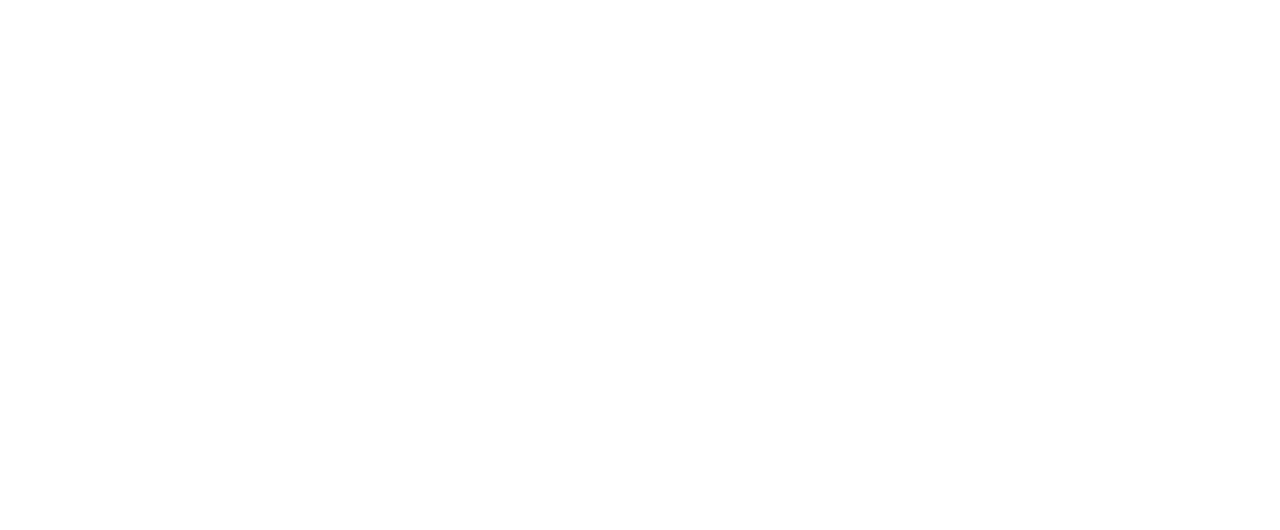
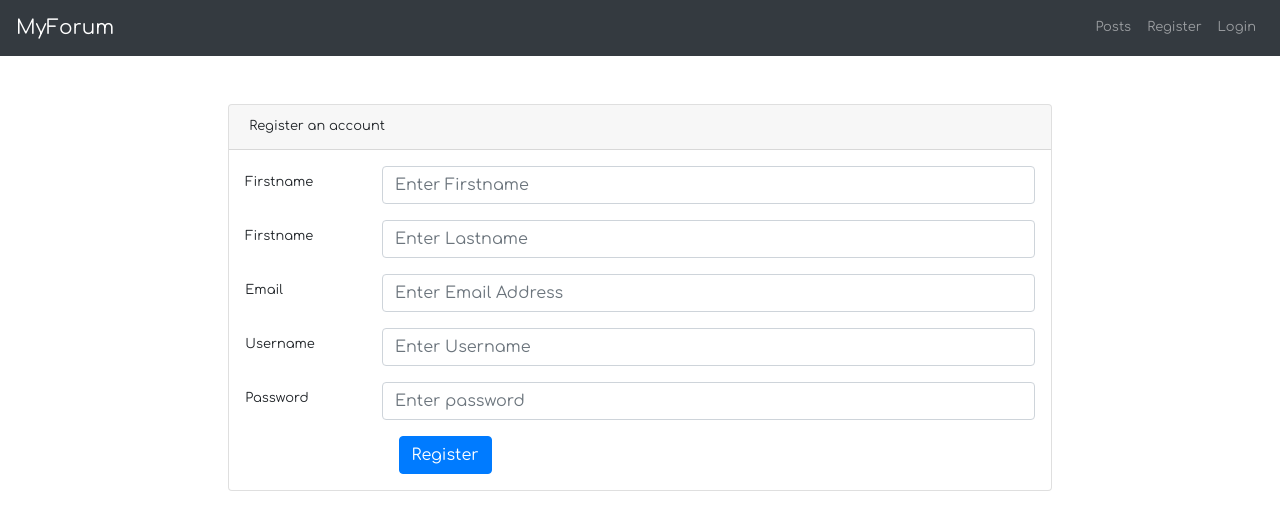
Before and after one commit to kosytedy/blog-react, a React (Create React App) app: page /register in a window 1280 px wide. Shown: the top 530 px of the page. Built offline with nearby package versions, Linux system fonts and the light colour scheme.

Commit message:
Created Register/Login components

```diff
--- a/src/components/app/App.js
+++ b/src/components/app/App.js
@@ -3,7 +3,8 @@
 import 'bootstrap/dist/css/bootstrap.min.css';
 import './App.css';
 import Home from '../home/Home';
-import Posts from '../posts/Posts';
+import Register from '../auth/Register';
+import Login from '../auth/Login';
 import Post from '../post/Post';
 
 class App extends Component {
@@ -16,8 +17,10 @@
       <Router>
         <Switch>
           <Route path='/' exact={true} component={Home} />
-          <Route path='/posts' exact={true} component={Posts} />
           <Route path='/post/:postId' component={Post} />
+          <Route path='/register' exact={true} component={Register} />
+          <Route path='/login' exact={true} component={Login} />
+
         </Switch>
       </Router>
     );
--- /dev/null
+++ b/src/components/auth/Login.js
@@ -0,0 +1,47 @@
+import React, { Component } from 'react';
+
+import { Card, Container, CardHeader, CardBody, Col, Button, Form, FormGroup, Label, Input } from 'reactstrap';
+
+import NavBar from '../navbar/NavBar';
+
+class Register extends Component {
+    constructor(props) {
+        super(props);
+        this.state = {  }
+    }
+    render() {
+        return (
+            <div>
+                <NavBar />
+                <Container className="col-lg-8 col-sm-12">
+                    <Card className="mt-5">
+                        <CardHeader>Account login</CardHeader>
+                        <CardBody>
+                            <Form className="p-3">
+                                <FormGroup row>
+                                    <Label for="username" sm={2}>Username</Label>
+                                    <Col sm={10}>
+                                    <Input type="text" name="username" id="username" placeholder="Enter username" />
+                                    </Col>
+                                </FormGroup>
+                                <FormGroup row>
+                                    <Label for="password" sm={2}>Password</Label>
+                                    <Col sm={10}>
+                                    <Input type="password" name="password" id="password" placeholder="Enter password" />
+                                    </Col>
+                                </FormGroup>
+                                <FormGroup check row>
+                                    <Col sm={{ size: 10, offset: 2 }}>
+                                    <Button color="primary">Login</Button>
+                                    </Col>
+                                </FormGroup>
+                            </Form>
+                        </CardBody>
+                    </Card>
+                </Container>
+            </div>
+        );
+    }
+}
+
+export default Register;
--- /dev/null
+++ b/src/components/auth/Register.js
@@ -0,0 +1,65 @@
+import React, { Component } from 'react';
+
+import { Card, Container, CardHeader, CardBody, Col, Button, Form, FormGroup, Label, Input } from 'reactstrap';
+
+import NavBar from '../navbar/NavBar';
+
+class Register extends Component {
+    constructor(props) {
+        super(props);
+        this.state = {  }
+    }
+    render() {
+        return (
+            <div>
+                <NavBar />
+                <Container className="col-lg-8 col-sm-12">
+                    <Card className="mt-5">
+                        <CardHeader>Register an account</CardHeader>
+                        <CardBody>
+                            <Form className="p-3">
+                                <FormGroup row>
+                                    <Label for="firstname" sm={2}>Firstname</Label>
+                                    <Col sm={10}>
+                                    <Input type="text" name="firstname" id="firstname" placeholder="Enter Firstname" />
+                                    </Col>
+                                </FormGroup>
+                                <FormGroup row>
+                                    <Label for="lastname" sm={2}>Firstname</Label>
+                                    <Col sm={10}>
+                                    <Input type="text" name="lastname" id="lastname" placeholder="Enter Lastname" />
+                                    </Col>
+                                </FormGroup>
+                                <FormGroup row>
+                                    <Label for="email" sm={2}>Email</Label>
+                                    <Col sm={10}>
+                                    <Input type="email" name="email" id="email" placeholder="Enter Email Address" />
+                                    </Col>
+                                </FormGroup>
+                                <FormGroup row>
+                                    <Label for="username" sm={2}>Username</Label>
+                                    <Col sm={10}>
+                                    <Input type="text" name="username" id="username" placeholder="Enter Username" />
+                                    </Col>
+                                </FormGroup>
+                                <FormGroup row>
+                                    <Label for="examplePassword" sm={2}>Password</Label>
+                                    <Col sm={10}>
+                                    <Input type="password" name="password" id="examplePassword" placeholder="Enter password" />
+                                    </Col>
+                                </FormGroup>
+                                <FormGroup check row>
+                                    <Col sm={{ size: 10, offset: 2 }}>
+                                    <Button color="primary">Register</Button>
+                                    </Col>
+                                </FormGroup>
+                            </Form>
+                        </CardBody>
+                    </Card>
+                </Container>
+            </div>
+        );
+    }
+}
+
+export default Register;
```
